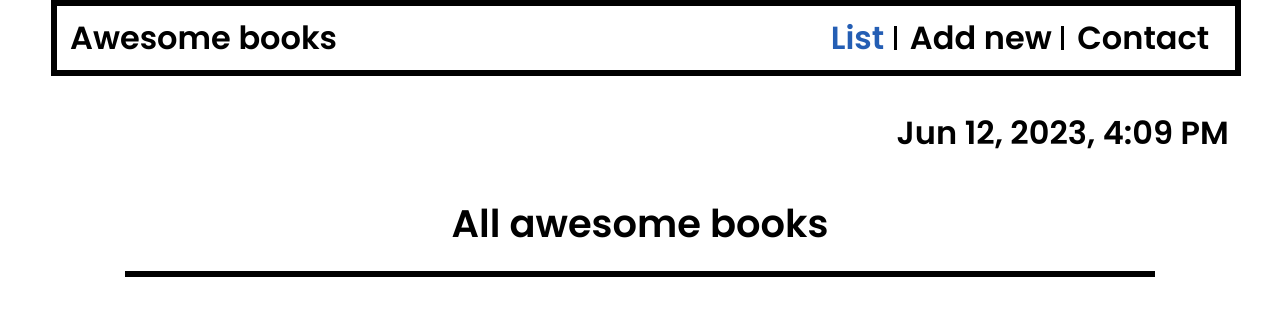
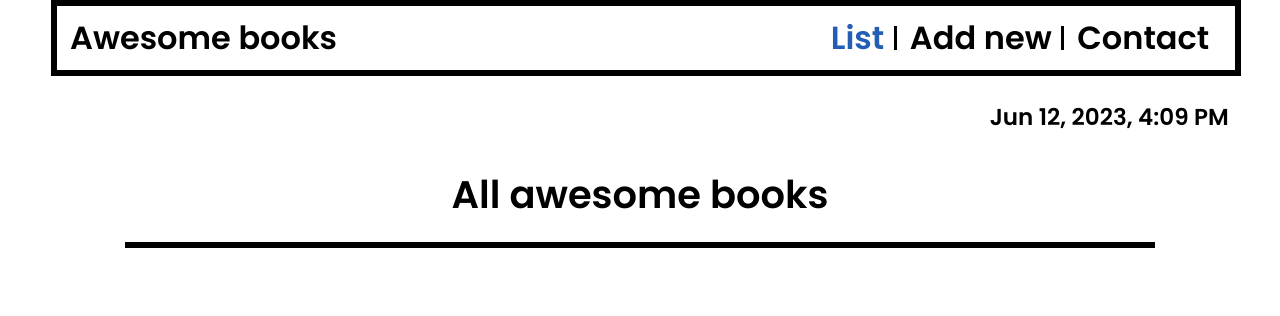
Before and after one commit to rudicarrilloypr/awesome-books-es6, a plain HTML site: page index.html in a window 1280 px wide. Shown: the top 316 px of the page. Drawn offline with Linux system fonts and the light colour scheme.

Commit message:
Update datetime style

```diff
--- a/index.css
+++ b/index.css
@@ -181,4 +181,5 @@ footer {
 
 #datetime {
   text-align: right;
+  font-size: 1.8vw;
 }
```
